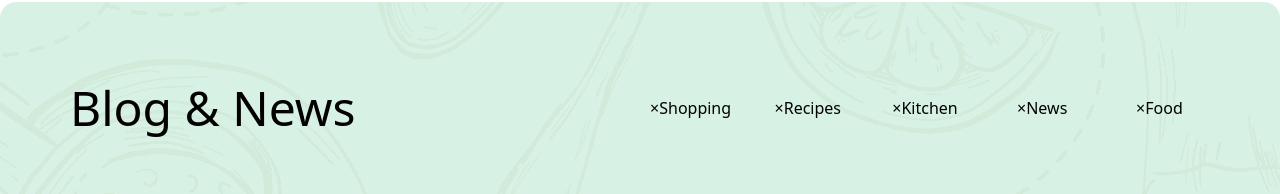
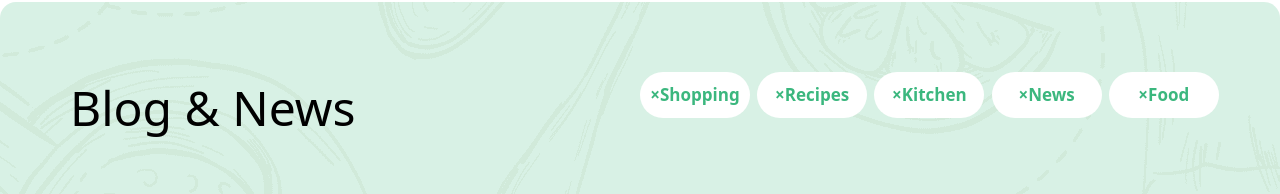
Before and after one commit to mukhriddin42/e-commerce-ui, a React (Vite) app: page /blogs in a window 1280 px wide. Shown: the part 339-533 px from the top of the page. Built offline with nearby package versions, Linux system fonts and the light colour scheme; no server answers.

Commit message:
bjhbghvgh

```diff
--- a/src/index.css
+++ b/src/index.css
@@ -4,3 +4,35 @@
 .quicksand {
     font-family: "Quicksand", sans-serif;
 }
+
+
+
+@theme {
+  --filter-btn-bg: #ffffff;
+  --filter-btn-color: #3bb77e;
+  --filter-btn-hover: #253d4e;
+    --soft-shadow:'01px2px0rgba(0,0,0,0.05)','extra-soft': "0 1px 1px 0 rgba(0, 0, 0, 0.02)";
+
+}
+
+.softboxshadow{
+  box-shadow: var(--soft-shadow);
+}
+
+.filterBtn {
+  width: 110px;
+  height: 46px;
+  border-radius: 30px;
+  background: var(--filter-btn-bg);
+  align-items: center;
+  justify-content: center;
+  color: var(--filter-btn-color);
+  font-size: 17px;
+  font-weight: 600;
+}
+
+.filterBtn:hover {
+  color: var(--filter-btn-hover);
+  transform: translateY(-2px);
+  box-shadow: 0 2px 4px rgba(0, 0, 0, 0.1);
+}
```
